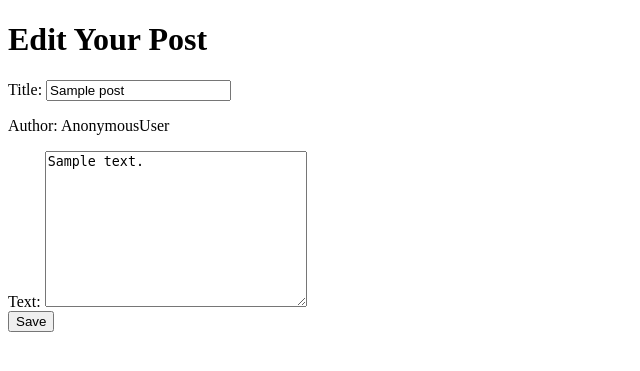
After one commit to codebygrace/blogish, a Django app: page /post/1/edit in a window 1280 px wide. The commit adds this page. Shown: the top 371 px of the page, without its empty margins (0-640 px from the left). Run offline with Django 4.2, Linux system fonts and the light colour scheme; tables that the repository leaves empty hold one stand-in row (values such as "Sample post").

Commit message:
added edit and update functions to views.py and created edit_post.html

```diff
--- /dev/null
+++ b/blogposts/templates/blogposts/edit_post.html
@@ -0,0 +1,28 @@
+{% extends 'base.html' %}
+
+{% block content %}
+    <div class="container">
+        <h1>Edit Your Post</h1>
+        <form action="/post/{{ post.id }}/update" method="POST">
+            {% csrf_token %}
+            {% if request.method == 'GET' %}
+                <div class="form-row">
+                    <label>
+                        Title:
+                        <input type="text" name="title" value="{{ post.title }}" class="post-title">
+                    </label>
+                </div>
+                <div class="form-row">
+                    <p class="author">Author: <span class="user-box">{{ user }}</span></p>
+                </div>
+                <div class="form-row">
+                    <label>
+                        Text:
+                        <textarea name="text" cols="30" rows="10" class="post-text">{{ post.text }}</textarea>
+                    </label>
+                </div>
+            {% endif %}
+            <button type="submit" class="btn save-btn">Save</button>
+        </form>
+    </div>
+{% endblock %}
--- a/blogposts/templates/blogposts/post.html
+++ b/blogposts/templates/blogposts/post.html
@@ -5,5 +5,11 @@
         <h1>{{ post.title }}</h1>
         <p>{{ post.author}} ({{ post.publish_date }})</p>
         <p>{{ post.text }}</p>
+
+        {% if user.is_authenticated and post.author.id == user.id %}
+            <a href="{% url 'edit_post' post.id %}" class="btn edit-btn">Edit Post</a>
+        {% endif %}
+
+        <a href="{% url 'index' %}" class="btn home-btn">Home</a>
     </div>
 {% endblock %}
--- a/blogposts/urls.py
+++ b/blogposts/urls.py
@@ -4,5 +4,7 @@ from . import views
 urlpatterns = [
     path('', views.index, name='index'),
     path('post/new/', views.new_post, name = 'new_post'),
-    path('post/<int:id>/', views.post, name='post'),
+    path('post/<int:id>/', views.post, name ='post'),
+    path('post/<int:id>/edit', views.edit_post, name = 'edit_post'),
+    path('post/<int:id>/update', views.update_post, name = 'update_post'),
 ]
--- a/blogposts/views.py
+++ b/blogposts/views.py
@@ -33,3 +33,16 @@ def new_post(request):
         'method': request.method
     }
     return render(request, 'blogposts/new_post.html', context)
+
+def edit_post(request, id):
+    post = Post.objects.get(id=id)
+    return render(request, 'blogposts/edit_post.html', {'post': post})
+
+def update_post(request, id):
+    if request.method == 'POST':
+        post = Post.objects.get(id=id)
+        post.title = request.POST.get('title')
+        post.author = request.user
+        post.text = request.POST.get('text')
+        post.save()
+    return redirect('/')
```
